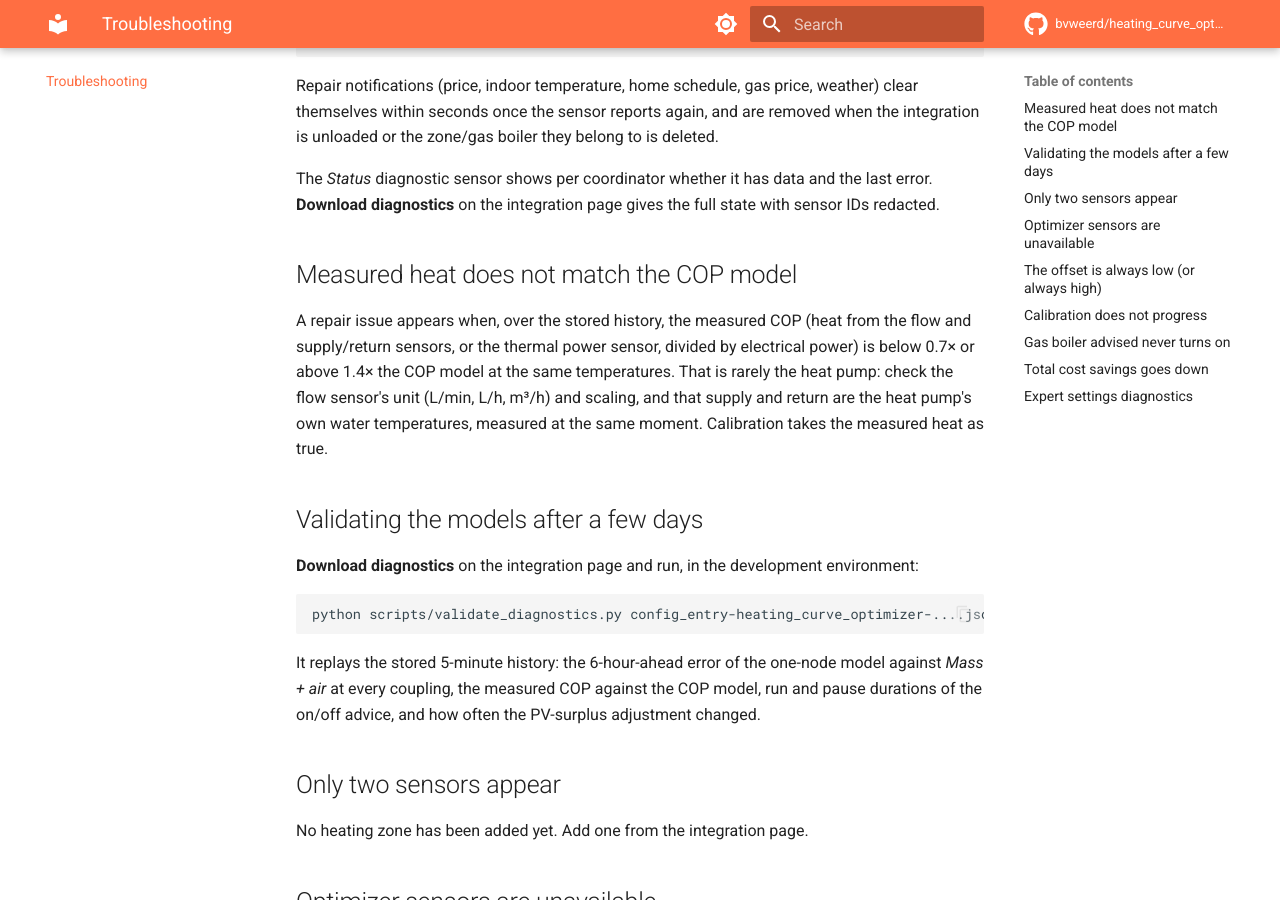
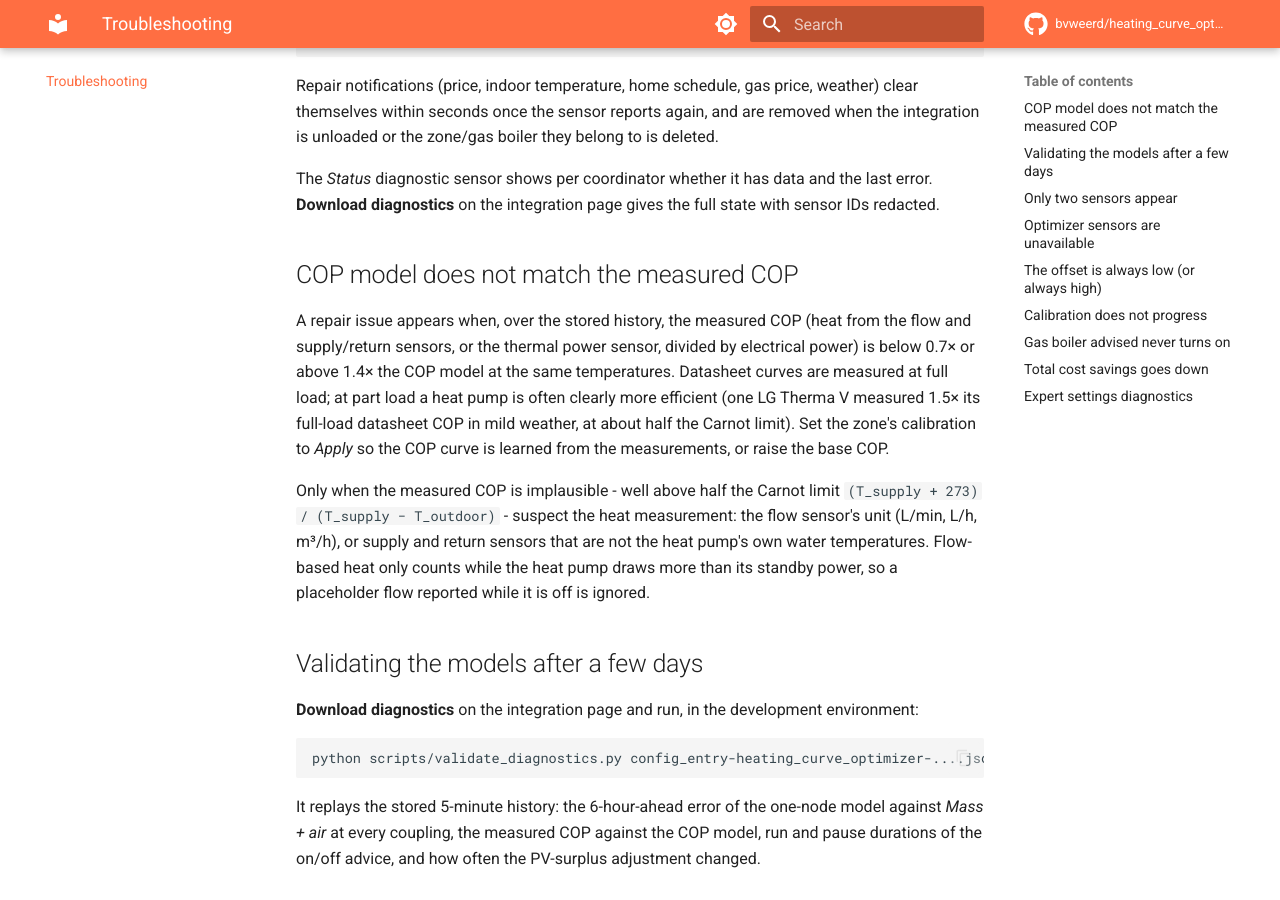
Before and after one commit to bvweerd/heating_curve_optimizer, an MkDocs documentation site: the page built from docs/troubleshooting.md, in a window 1280 px wide and 900 px high, scrolled down 290 px. Built offline with MkDocs 1.6.1 and Material for MkDocs 9.7.7, drawn with Linux system fonts in a browser that asks for light colours; comment, search, counter and statistics services are not loaded.

Commit message:
fix: no flow-based heat while idle; COP repair points at the COP model
- Flow x spread counts as heat only while the heat pump draws more than
  its standby power: some heat pumps (LG Therma V) report a placeholder
  flow when stopped, and the idle supply and return water still differ by
  a few tenths, which became phantom heat.
- The measured/modelled COP check is a COP model issue, not a heat
  measurement one: on the reference install the flow sensor is right and
  the measured COP is about half the Carnot limit, 1.5x the full-load
  datasheet curve. Repair issue renamed to cop_model_mismatch and points
  to the COP calibration; docs explain when to suspect the measurement.

Co-Authored-By: Claude Opus 5.5 <noreply@anthropic.com>
Claude-Session: https://claude.ai/code/session_01Fi8s4Ejg1zmzA4CcnFP2jS

```diff
--- a/docs/troubleshooting.md
+++ b/docs/troubleshooting.md
@@ -17,15 +17,23 @@ The *Status* diagnostic sensor shows per coordinator whether it has data
 and the last error. **Download diagnostics** on the integration page gives
 the full state with sensor IDs redacted.
 
-## Measured heat does not match the COP model
+## COP model does not match the measured COP
 
 A repair issue appears when, over the stored history, the measured COP
 (heat from the flow and supply/return sensors, or the thermal power
 sensor, divided by electrical power) is below 0.7× or above 1.4× the COP
-model at the same temperatures. That is rarely the heat pump: check the
-flow sensor's unit (L/min, L/h, m³/h) and scaling, and that supply and
-return are the heat pump's own water temperatures, measured at the same
-moment. Calibration takes the measured heat as true.
+model at the same temperatures. Datasheet curves are measured at full
+load; at part load a heat pump is often clearly more efficient (one LG
+Therma V measured 1.5× its full-load datasheet COP in mild weather, at
+about half the Carnot limit). Set the zone's calibration to *Apply* so the
+COP curve is learned from the measurements, or raise the base COP.
+
+Only when the measured COP is implausible - well above half the Carnot
+limit `(T_supply + 273) / (T_supply − T_outdoor)` - suspect the heat
+measurement: the flow sensor's unit (L/min, L/h, m³/h), or supply and
+return sensors that are not the heat pump's own water temperatures.
+Flow-based heat only counts while the heat pump draws more than its
+standby power, so a placeholder flow reported while it is off is ignored.
 
 ## Validating the models after a few days
 
```
Also changed, not shown: CHANGELOG.md (+3 -2 lines), docs/configuration.md (+1 -1 lines), 5 other files.
